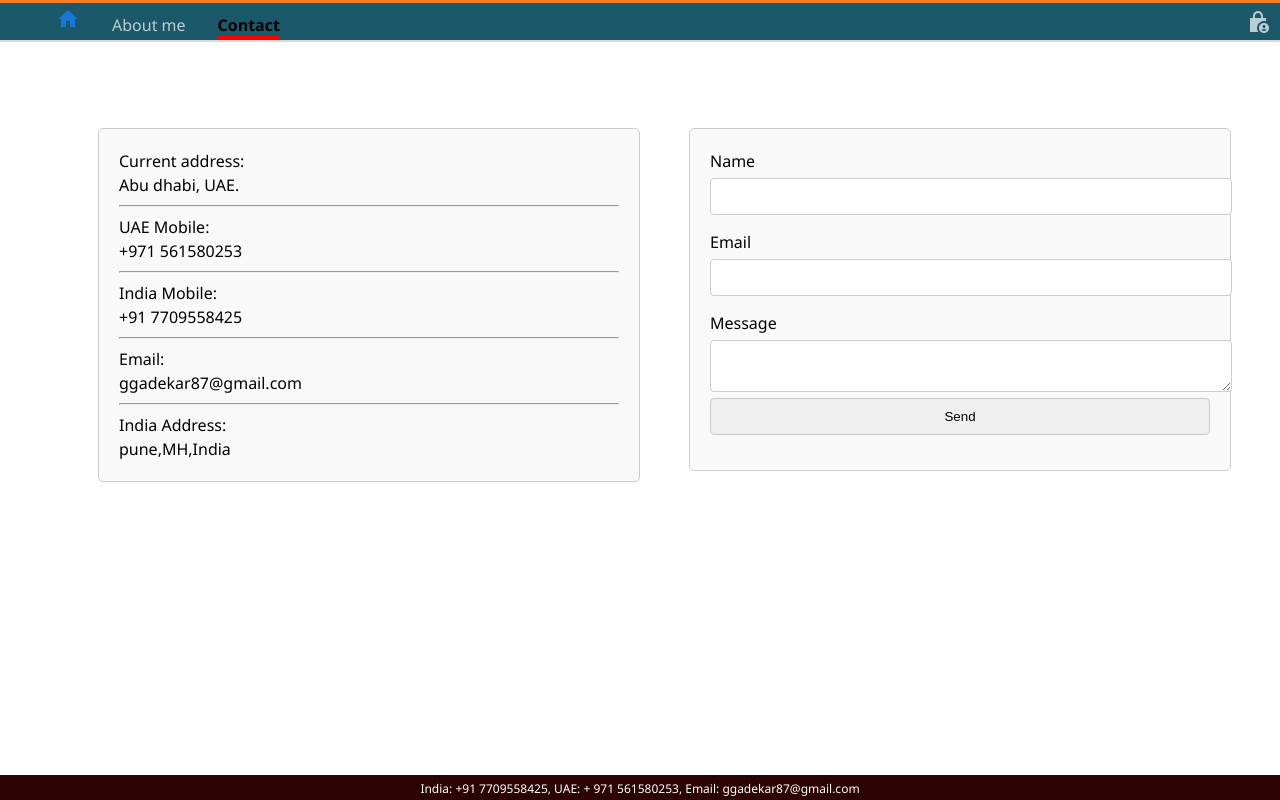
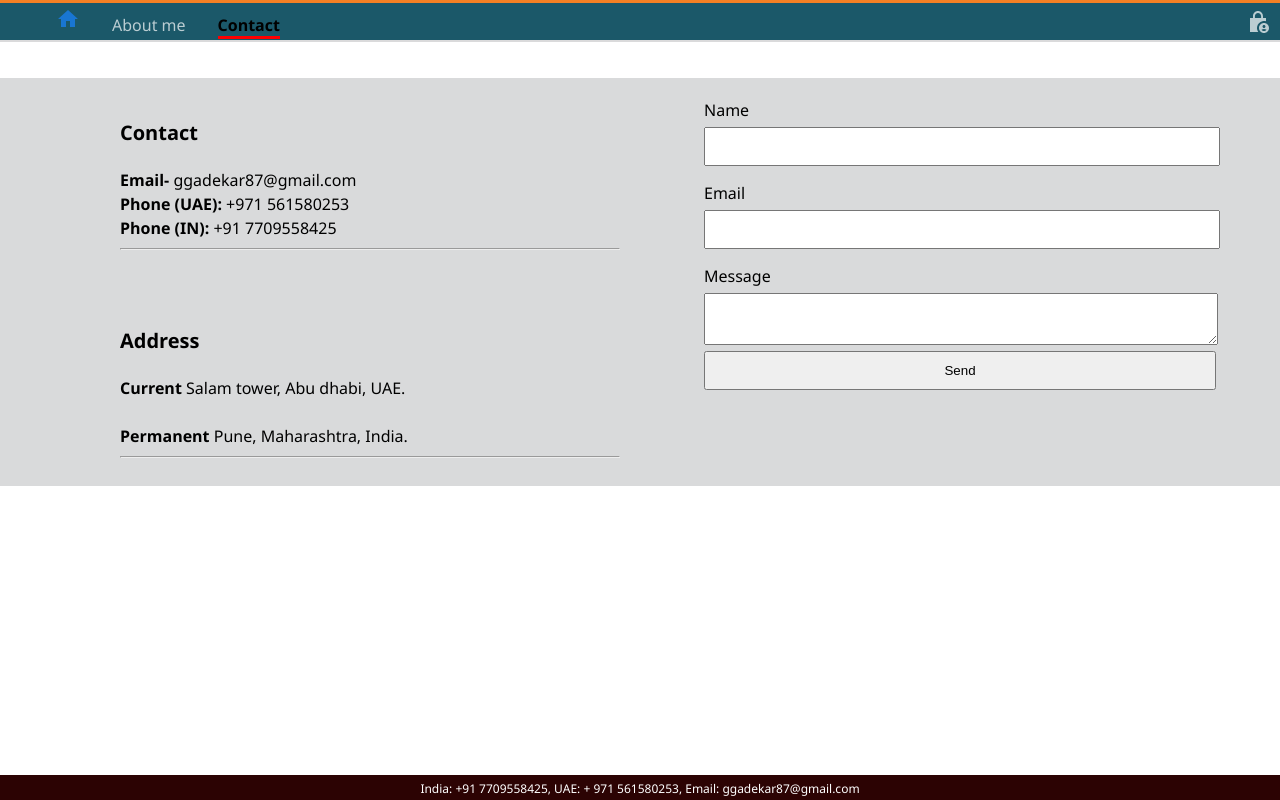
Before and after one commit to ggadekar87/ggadekar, a React (Create React App) app: page /contact in a window 1280 px wide. Built offline with nearby package versions, Linux system fonts and the light colour scheme.

Commit message:
Css changes

```diff
--- a/public/index.html
+++ b/public/index.html
@@ -5,6 +5,8 @@
     <link rel="icon" href="%PUBLIC_URL%/favicon.ico" />
     <meta name="viewport" content="width=device-width, initial-scale=1" />
     <meta name="theme-color" content="#000000" />
+    <meta name="google-adsense-account" content="ca-pub-1337029477613101" />
+
     <meta
       name="description"
       content="Web site created using create-react-app"
--- a/src/components/about/about.css
+++ b/src/components/about/about.css
@@ -4,14 +4,11 @@
 }
 
 .content {
-  width: 40%;
+  width: 70%;
   margin: 0 auto;
   margin-top: 10%;
-  background-color: #f9f9f9;
   align-items: center;
-  border: 1px solid #ccc;
   padding: 20px;
-  border-radius: 5px;
 }
 @media only screen and (max-width: 600px) {
   .content {
--- a/src/components/about/about.js
+++ b/src/components/about/about.js
@@ -3,8 +3,6 @@ const About = () => {
     return <div className="About">
 
         <div className='content'>
-            About
-            <hr></hr>
             A dynamic and results-driven Lead Full Stack Developer with 10 years of experience in leading and mentoring development teams. Expertise in React.js, C#, .NET Core API, SQL Server, TypeScript, and JavaScript. Proven ability to drive innovation, improve development processes, and deliver high-quality software solutions that meet business objectives. Strong communication and interpersonal skills, with a passion for mentoring and fostering the growth of junior developers.
         </div>
 
--- a/src/components/contact/contact.css
+++ b/src/components/contact/contact.css
@@ -1,7 +1,9 @@
 .Contact {
   width: 100%;
   margin: 0 auto;
-  margin-top: 10%;
+  background-color: rgb(217, 218, 219);
+  display: inline-flex;
+  margin-top: 3%;
 }
 .co-column1 {
   width: 50%;
@@ -13,16 +15,16 @@
   float: left;
 }
 .co-contact {
-  background-color: #f9f9f9;
-  border: 1px solid #ccc;
   max-width: 500px;
   margin: 0 auto;
-  border: 1px solid #ccc;
-  border-radius: 5px;
   height: 100%;
   padding: 20px;
   margin-right: 0px;
   text-align: justify;
+}
+.h3CSS {
+  font-weight: bold;
+  font-size: 20px;
 }
 @media screen and (max-width: 600px) {
   .co-column1 {
@@ -31,6 +33,7 @@
   .co-column2 {
     width: 100%;
   }
-  .co-contact {
+  .Contact {
+    display: unset;
   }
 }
--- a/src/components/contact/contact.js
+++ b/src/components/contact/contact.js
@@ -4,16 +4,20 @@ const Contact = () => {
   return <div className="Contact">
     <div className='co-column1'>
       <div className='co-contact'>
-        Current address:<br></br> Abu dhabi, UAE.
+        <h3 className='h3CSS'>Contact</h3>
+        <b>Email-</b> ggadekar87@gmail.com<br></br>
+        <b>Phone (UAE): </b>+971 561580253<br></br>
+        <b>Phone (IN):</b> +91 7709558425<br></br>
         <hr></hr>
-        UAE Mobile:<br></br> +971 561580253
+        <br></br>
+        <br></br>
+        <h3 className='h3CSS'> Address </h3>
+        <b> Current</b> Salam tower, Abu dhabi, UAE.
+        <br></br>
+        <br></br>
+        <b> Permanent </b> Pune, Maharashtra, India.
         <hr></hr>
-        India Mobile:<br></br> +91 7709558425
-        <hr></hr>
-        Email: <br></br>ggadekar87@gmail.com
-        <hr></hr>
-        India Address:
-        <br></br>pune,MH,India
+
       </div>
     </div>
     <div className='co-column2'>
--- a/src/components/contact/sendemail/email.css
+++ b/src/components/contact/sendemail/email.css
@@ -1,12 +1,10 @@
 .Email {
+  width: 100%;
 }
 .email-form {
-  max-width: 500px;
+  width: 80%;
   margin: 0 auto;
   padding: 20px;
-  border: 1px solid #ccc;
-  border-radius: 5px;
-  background-color: #f9f9f9;
 }
 
 .form-group {
@@ -21,9 +19,7 @@
 .form-group input,
 .form-group textarea {
   width: 100%;
-  padding: 10px;
-  border: 1px solid #ccc;
-  border-radius: 4px;
+  padding: 10px 0px 10px 0px;
 }
 
 .form-group textarea {
```
